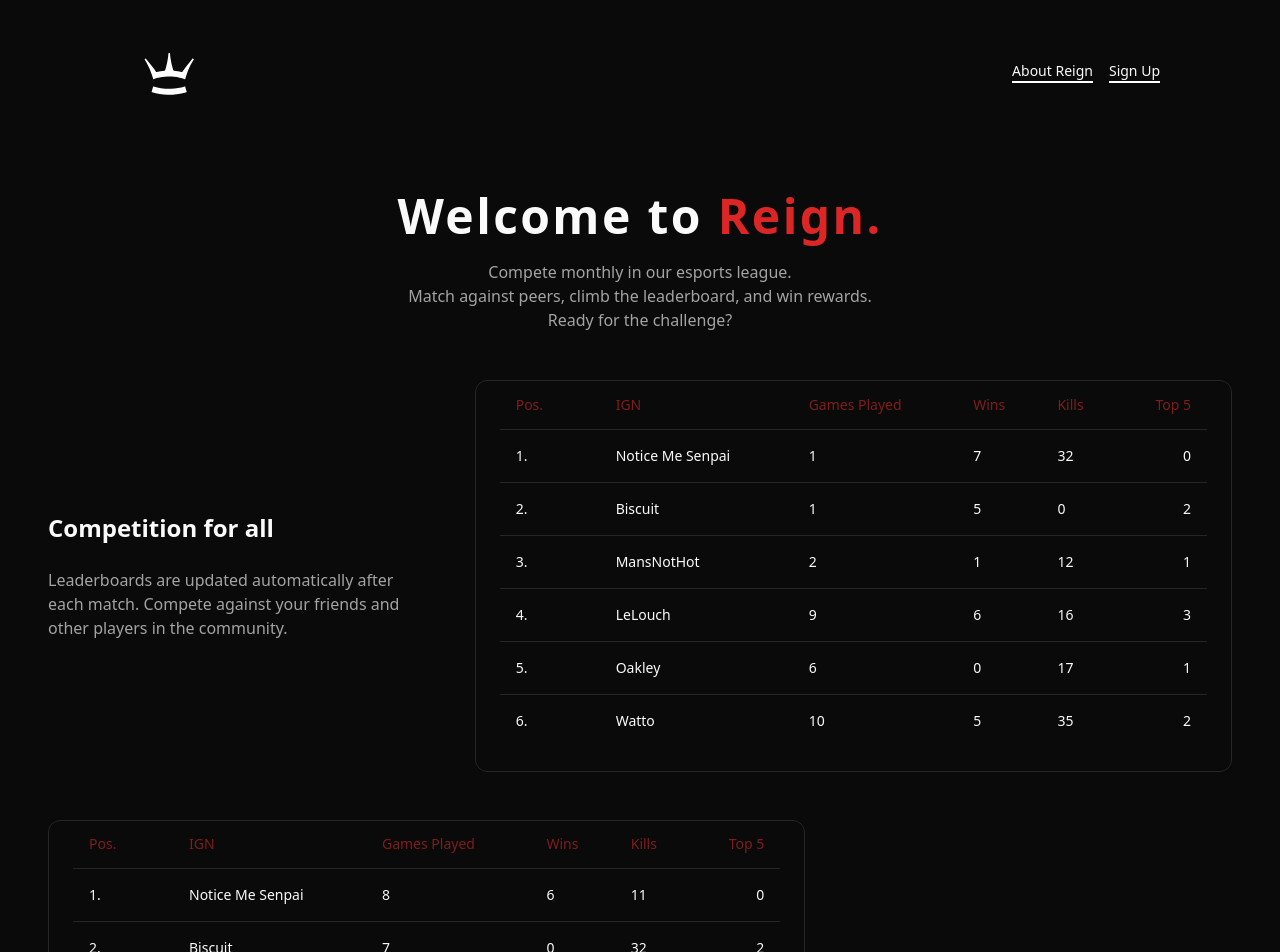
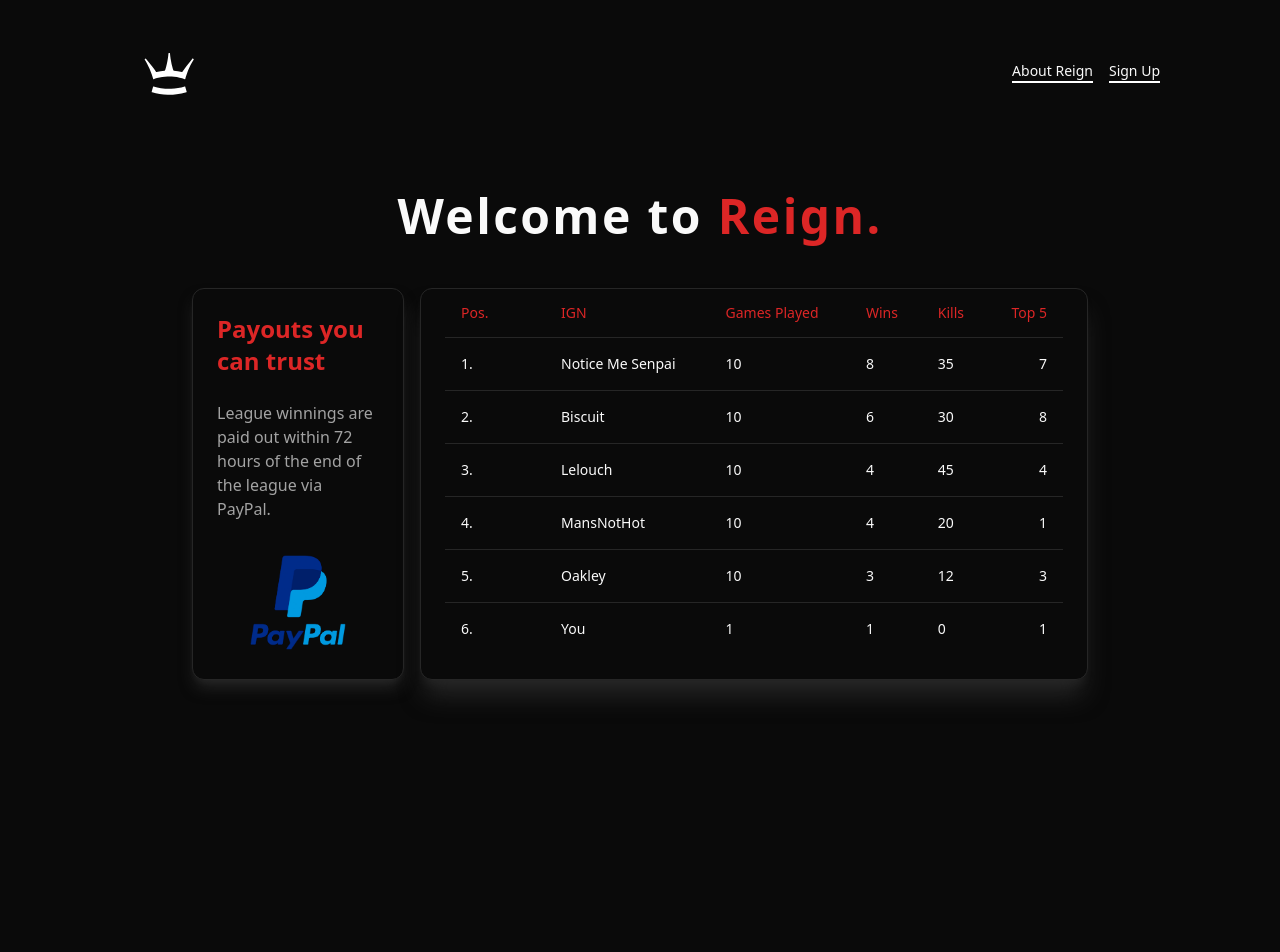
Before and after one commit to AlexPHPower/reign-next, a Next.js app: page / in a window 1280 px wide. Shown: the top 952 px of the page. Built offline with nearby package versions, Linux system fonts and the light colour scheme.

Commit message:
Changed home page to bento box
Also added leaderboard logic on scroll

```diff
--- a/src/app/page.tsx
+++ b/src/app/page.tsx
@@ -1,16 +1,10 @@
-import {
-    Table,
-    TableBody,
-    TableCell,
-    TableHead,
-    TableHeader,
-    TableRow,
-} from "@/components/ui/table"
+'use client';
 
-import {
-    Card,
-    CardContent,
-} from "@/components/ui/card"
+import {Table, TableBody, TableCell, TableHead, TableHeader, TableRow,} from "@/components/ui/table"
+
+import {Card, CardContent, CardHeader,} from "@/components/ui/card"
+import Image from "next/image";
+import React, {useEffect, useRef, useState} from "react";
 
 
 function getRandomInt(max: number) {
@@ -25,97 +19,122 @@ export default function Home() {
         "MansNotHot",
         "LeLouch",
         "Oakley",
-        "Watto"
+        "Watto",
     ];
 
+    const [players, setPlayers] = useState(placeholderPlayers.concat(["You"]));
+    const [youStats, setYouStats] = useState({ gamesPlayed: 0, wins: 0, kills: 0, top5: 0 });
+
+    const lastScrollY = useRef(0);
+    const [triggerUpdate, setTriggerUpdate] = useState(false);
+
+    const otherPlayers = [
+        { name: "Notice Me Senpai", gamesPlayed: 10, wins: 8, kills: 35, top5: 7 },
+        { name: "Biscuit", gamesPlayed: 10, wins: 6, kills: 30, top5: 8 },
+        { name: "MansNotHot", gamesPlayed: 10, wins: 4, kills: 20, top5: 1 },
+        { name: "Lelouch", gamesPlayed: 10, wins: 4, kills: 45, top5: 4 },
+        { name: "Oakley", gamesPlayed: 10, wins: 3, kills: 12, top5: 3 },
+    ];
+
+    useEffect(() => {
+        const handleScroll = () => {
+            const threshold = 20; // Amount of pixels to scroll before updating stats
+
+            if (window.scrollY - lastScrollY.current > threshold) {
+                setYouStats(prevStats => {
+                    const newGamesPlayed = prevStats.gamesPlayed + 1;
+                    const newWins = prevStats.wins + 1;
+                    const newKills = prevStats.kills + getRandomInt(5); // Increment kills by 0-4
+                    const newTop5 = prevStats.top5 + 1;
+
+                    // Ensure the values do not exceed their max
+                    return {
+                        gamesPlayed: Math.min(newGamesPlayed, 10),
+                        wins: Math.min(newWins, 10),
+                        kills: Math.min(newKills, 50),
+                        top5: Math.min(newTop5, 10),
+                    };
+                });
+
+                lastScrollY.current = window.scrollY;
+            }
+        };
+
+        window.addEventListener('scroll', handleScroll);
+
+        return () => window.removeEventListener('scroll', handleScroll);
+    }, []);
+
+    const sortedPlayers = [...otherPlayers, {
+        name: "You",
+        ...youStats
+    }].sort((a, b) => {
+        // Sort by wins, then by kills if wins are equal
+        if (a.wins !== b.wins) return b.wins - a.wins;
+        if (a.kills !== b.kills) return b.kills - a.kills;
+        return b.top5 - a.top5; // If wins and kills are equal, sort by top 5 placements
+    });
+
     return (
-        <main className="min-h-screen flex flex-col items-center justify-between px-12 py-12">
-            <div className="flex flex-col text-center gap-5 pb-12">
+        <main className="min-h-screen p-12">
+            <div className="text-center mb-12">
                 <h2 className="text-5xl font-extrabold tracking-wider">
                     Welcome to <span className="text-primary">Reign.</span>
                 </h2>
-                <p className="text-neutral-400">
-                    Compete monthly in our esports league.<br/>
-                    Match against peers, climb the leaderboard, and win rewards. <br/>
-                    Ready for the challenge?
-                </p>
             </div>
-            <div className="flex flex-col lg:flex-row lg:items-center w-full gap-12">
-                <div className="basis-1/3 text-wrap">
-                    <h2 className="text-2xl font-bold">Competition for all</h2>
-                    <br/>
-                    <p className="text-neutral-400">
-                        Leaderboards are updated automatically after each match. Compete against your friends and other players in the community.
-                    </p>
-                </div>
-                <div className="basis-2/3 overflow-x-auto">
-                    <Card>
+            <div className="max-w-4xl mx-auto">
+                <div className="grid grid-cols-1 sm:grid-cols-2 lg:grid-cols-4 gap-4">
+                    {/* Bento Box Item 1 - Description */}
+                    <Card className="col-span-1 shadow-lg shadow-secondary">
+                        <CardHeader className="text-2xl font-bold text-primary text-center md:text-left">
+                            Payouts you can trust
+                        </CardHeader>
                         <CardContent>
+                            <div>
+                                <p className="text-neutral-400 text-center md:text-left">
+                                    League winnings are paid out within 72 hours of the end of the league via PayPal.
+                                </p>
+                                <Image src="/PaypalLogo.png" alt="Paypal Logo"
+                                       className="mt-8 mx-auto"
+                                       width={100}
+                                       height={24}/>
+                            </div>
+                        </CardContent>
+                    </Card>
+
+                    {/* Bento Box Item 2 - Leaderboard Card */}
+                    <Card className="shadow-xl shadow-secondary col-span-1 sm:col-span-2 lg:col-span-3">
+                        <CardContent>
+                        <div className="overflow-x-auto">
                             <Table>
                                 <TableHeader>
                                     <TableRow>
-                                        <TableHead className="w-[100px] text-destructive">Pos.</TableHead>
-                                        <TableHead className="text-destructive">IGN</TableHead>
-                                        <TableHead className="text-destructive">Games Played</TableHead>
-                                        <TableHead className="text-destructive">Wins</TableHead>
-                                        <TableHead className="text-destructive">Kills</TableHead>
-                                        <TableHead className="text-right text-destructive">Top 5</TableHead>
+                                        <TableHead className="w-[100px] text-primary">Pos.</TableHead>
+                                        <TableHead className="text-primary">IGN</TableHead>
+                                        <TableHead className="text-primary">Games Played</TableHead>
+                                        <TableHead className="text-primary">Wins</TableHead>
+                                        <TableHead className="text-primary">Kills</TableHead>
+                                        <TableHead className="text-right text-primary">Top 5</TableHead>
                                     </TableRow>
                                 </TableHeader>
                                 <TableBody>
-                                    {placeholderPlayers.map((player, index) => (
-                                        <TableRow key={player}>
+                                    {sortedPlayers.map((player, index) => (
+                                        <TableRow key={player.name}>
                                             <TableCell className="font-medium text-left">{index + 1}.</TableCell>
-                                            <TableCell>{player}</TableCell>
-                                            <TableCell>{getRandomInt(12)}</TableCell>
-                                            <TableCell>{getRandomInt(8)}</TableCell>
-                                            <TableCell>{getRandomInt(40)}</TableCell>
-                                            <TableCell className="text-right">{getRandomInt(4)}</TableCell>
+                                            <TableCell>{player.name}</TableCell>
+                                            <TableCell>{player.gamesPlayed}</TableCell>
+                                            <TableCell>{player.wins}</TableCell>
+                                            <TableCell>{player.kills}</TableCell>
+                                            <TableCell className="text-right">{player.top5}</TableCell>
                                         </TableRow>
                                     ))}
                                 </TableBody>
                             </Table>
+                        </div>
                         </CardContent>
                     </Card>
-                </div>
-            </div>
-            <div className="flex flex-col lg:flex-row lg:items-center w-full gap-12 mt-12">
-                <div className="basis-2/3 overflow-x-auto">
-                    <Card>
-                        <CardContent>
-                            <Table>
-                                <TableHeader>
-                                    <TableRow>
-                                        <TableHead className="w-[100px] text-destructive">Pos.</TableHead>
-                                        <TableHead className="text-destructive">IGN</TableHead>
-                                        <TableHead className="text-destructive">Games Played</TableHead>
-                                        <TableHead className="text-destructive">Wins</TableHead>
-                                        <TableHead className="text-destructive">Kills</TableHead>
-                                        <TableHead className="text-right text-destructive">Top 5</TableHead>
-                                    </TableRow>
-                                </TableHeader>
-                                <TableBody>
-                                    {placeholderPlayers.map((player, index) => (
-                                        <TableRow key={player}>
-                                            <TableCell className="font-medium text-left">{index + 1}.</TableCell>
-                                            <TableCell>{player}</TableCell>
-                                            <TableCell>{getRandomInt(12)}</TableCell>
-                                            <TableCell>{getRandomInt(8)}</TableCell>
-                                            <TableCell>{getRandomInt(40)}</TableCell>
-                                            <TableCell className="text-right">{getRandomInt(4)}</TableCell>
-                                        </TableRow>
-                                    ))}
-                                </TableBody>
-                            </Table>
-                        </CardContent>
-                    </Card>
-                </div>
-                <div className="basis-1/3 text-left">
-                    <h2 className="text-2xl font-bold">Competition for all</h2>
-                    <br/>
-                    <p className="text-neutral-400">
-                        Leaderboards are updated automatically after each match. Compete against your friends and other players in the community.
-                    </p>
+
+                    {/* Additional Bento Box Items can go here, following the same pattern */}
                 </div>
             </div>
         </main>
```
Also changed, not shown: public/PaypalLogo.png (added).
